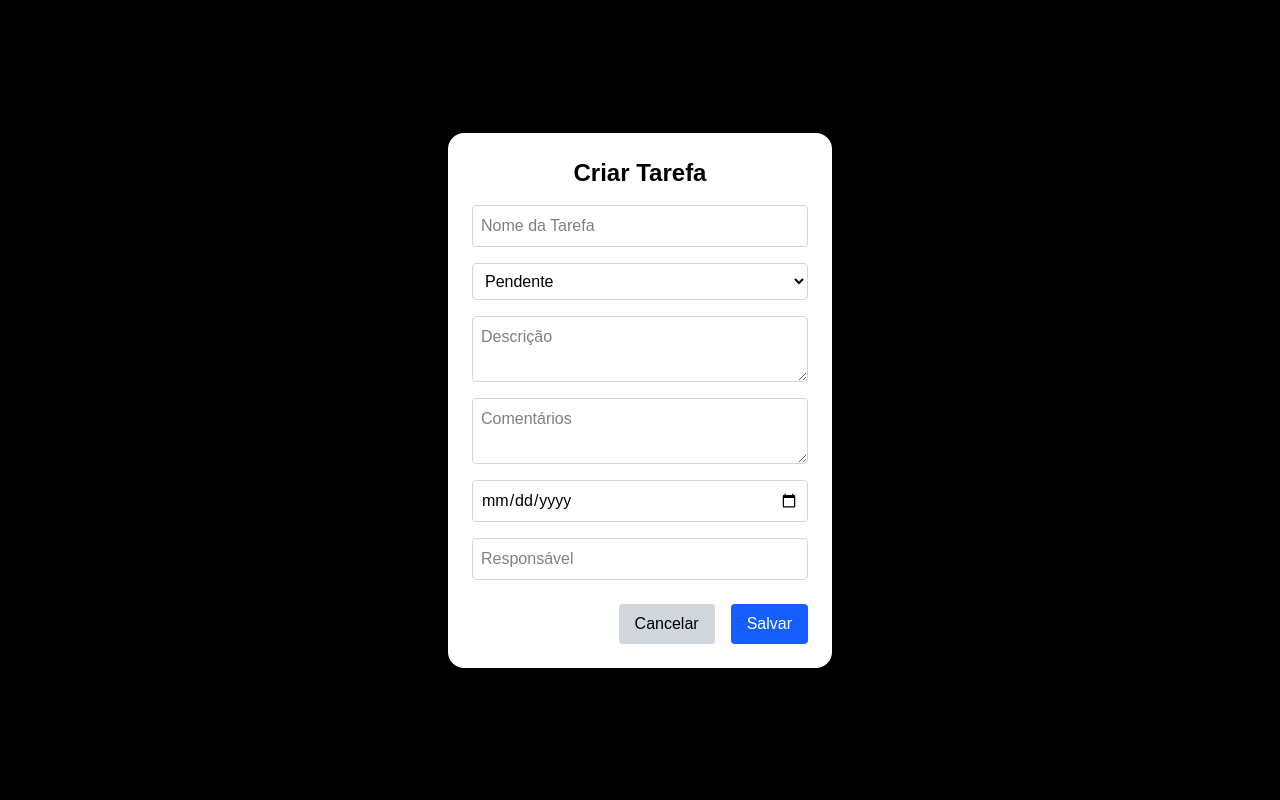
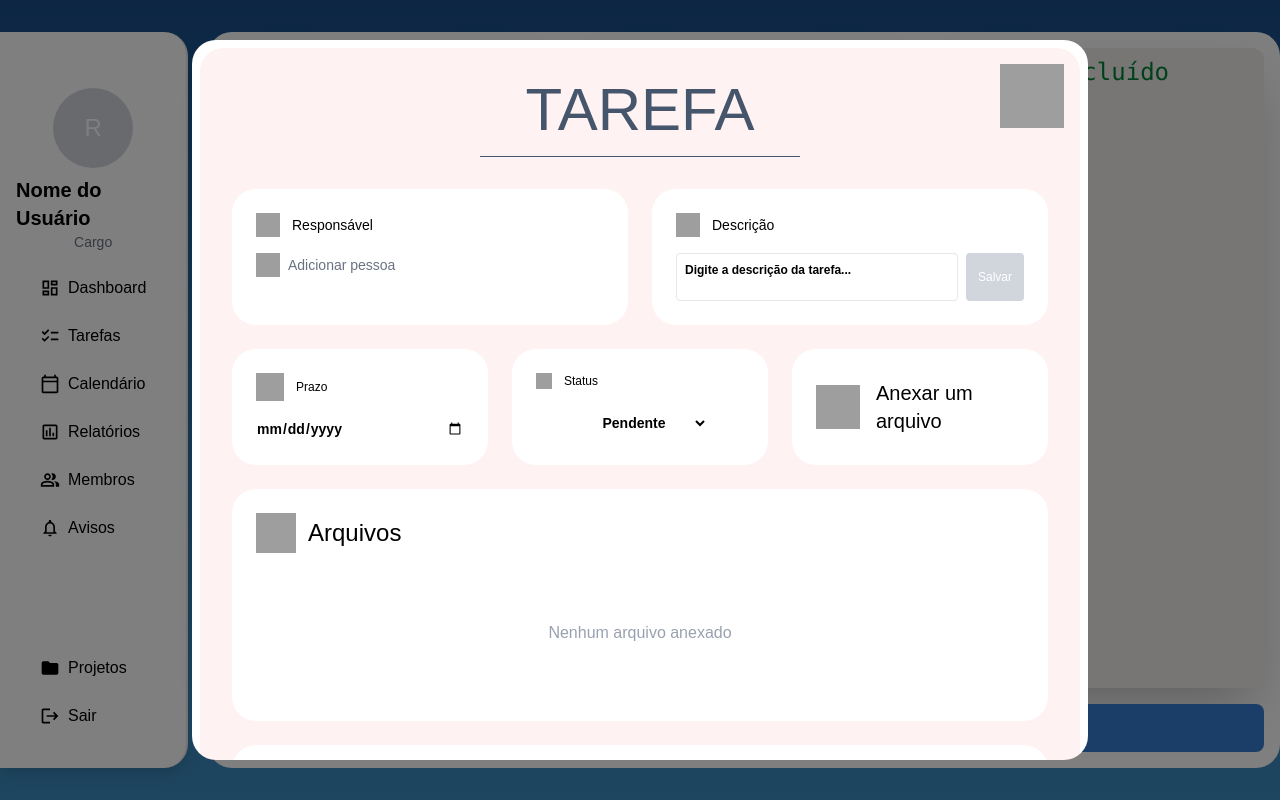
Before and after one commit to Syntax-Fatec-SJC/SideQuest-FrontEnd, a React (Vite) app in the folder SideQuest-FrontEnd/: page /tarefas in a window 1280 px wide. Both pictures are taken after a click on the element "Criar Tarefa". Built offline with nearby package versions, Linux system fonts and the light colour scheme; grey boxes are pictures that could not be loaded.

Commit message:
refactor: replace test modal with task modal in taks page

```diff
--- a/SideQuest-FrontEnd/src/Tarefas.tsx
+++ b/SideQuest-FrontEnd/src/Tarefas.tsx
@@ -1,8 +1,8 @@
 import { useState } from "react";
 import Sidebar from "./components/Sidebar";
 import { DragDropContext, Draggable, Droppable, type DropResult } from "@hello-pangea/dnd";
-import ModalTarefa from "./components/ModalTeste"; //Sera modificado
 import { FaCalendarAlt, FaRegUserCircle } from "react-icons/fa";
+import ModalTarefa from "./components/Modal";
 
 type Status = "Pendente" | "Desenvolvimento" | "Concluído"
 
@@ -10,7 +10,7 @@ interface Tarefa {
     id: string;
     nome: string;
     status: string;
-    descricao?: string;
+    descricao: string;
     comentarios?: string;
     prazo: string;
     responsavel: string;
@@ -40,28 +40,44 @@ export default function Tarefas(){
         return `${dia} ${meses[parseInt(mes,10) - 1]} ${ano}`
     }
 
-    function handleSave(data: Partial<Tarefa>) {
+    function handleSave(data: {
+        name: string;
+        description: string;
+        responsible: string[];
+        endDate: string;
+        status: Status;
+        comment: string;
+    }) {
         if (editarTarefa) {
             setTarefas((prev) =>
                 prev.map((t) =>
                     t.id === editarTarefa.id
-                        ? { ...t, ...data, prazo: formatarData(data.prazo) }
-                        : t
+                     ? {
+                        ...t,
+                        nome: data.name,
+                        descricao: data.description,
+                        status: data.status,
+                        comentarios: data.comment,
+                        prazo: data.endDate,
+                        responsavel: data.responsible.join(",")
+                     }
+                     : t
                 )
             );
         } else {
             const novaTarefa: Tarefa = {
                 id: Date.now().toString(),
-                nome: data.nome ?? "",
-                status: data.status ?? "Pendente",
-                descricao: data.descricao,
-                comentarios: data.comentarios,
-                prazo: formatarData(data.prazo),
-                responsavel: data.responsavel ?? "",
+                nome: data.name,
+                descricao: data.description,
+                status: data.status,
+                comentarios: data.comment,
+                prazo: data.endDate,
+                responsavel: data.responsible.join(",")
             };
             setTarefas((prev) => [...prev, novaTarefa]);
         }
         setIsModalOpen(false);
+        setEditarTarefa(null);
     }
 
     function onDragEnd(result: DropResult) {
@@ -148,7 +164,20 @@ export default function Tarefas(){
                 isOpen={isModalOpen}
                 onClose={() => setIsModalOpen(false)}
                 onSave={handleSave}
-                tarefa={editarTarefa}
+                initialData = {
+                    editarTarefa
+                        ? {
+                            name: editarTarefa.nome || "",
+                            description: editarTarefa.descricao || "",
+                            responsible: editarTarefa
+                                ? editarTarefa.responsavel.split(", ")
+                                : [],
+                            endDate: editarTarefa.prazo,
+                            status: editarTarefa.status as Status,
+                            comment: editarTarefa.comentarios || "",
+                        }
+                        : undefined
+                }
             />
         </div>
     )
--- a/SideQuest-FrontEnd/src/components/Modal.tsx
+++ b/SideQuest-FrontEnd/src/components/Modal.tsx
@@ -1,19 +1,40 @@
-import React, { useState, type ChangeEvent, type JSX, type KeyboardEvent } from 'react';
+import { useEffect, useState, type ChangeEvent, type KeyboardEvent } from 'react';
+
+interface ModalTarefaProps {
+    isOpen: boolean;
+    onClose: () => void;
+    onSave: (data: {
+        name: string;
+        description: string;
+        responsible: string[];
+        endDate: string;
+        status: "Pendente" | "Desenvolvimento" | "Concluído";
+        comment: string;
+    }) => void;
+    initialData?: {
+        name: string;
+        description: string;
+        responsible: string[];
+        endDate: string;
+        status: "Pendente" | "Desenvolvimento" | "Concluído";
+        comment: string;
+    };
+}
 
 // Interfaces de tipagem
 interface FormData {
+    name: string;
     description: string;
     responsible: string[];
-    startDate: string;
     endDate: string;
-    status: 'Pendente' | 'Em andamento' | 'Concluído';
+    status: 'Pendente' | 'Desenvolvimento' | 'Concluído';
     comment: string;
 }
 
 type FormField = keyof FormData;
 type StatusType = FormData['status'];
 
-export default function App(): JSX.Element {
+export default function ModalTarefa({ isOpen, onClose, onSave, initialData }: ModalTarefaProps) {
     // Aqui, os ESTADOS armazenam as informações que podem mudar na tela, fazendo com que o React atualize automaticamente quando algo muda
     // Aqui, as FUNÇÕES executam ações específicas como adicionar pessoas ou salvar dados, fazendo com que o código fique organizado em blocos
     // Aqui, as AÇÕES DE BOTÕES respondem aos cliques do usuário, fazendo com que cada botão execute uma tarefa diferente
@@ -23,15 +44,30 @@ export default function App(): JSX.Element {
     const [isAddPersonModalOpen, setIsAddPersonModalOpen] = useState<boolean>(false);
     const [showDeleteConfirm, setShowDeleteConfirm] = useState<boolean>(false);
     const [formData, setFormData] = useState<FormData>({
+        name: '',
         description: '',
         responsible: [],
-        startDate: '2025-09-15',
         endDate: '2025-12-25',
-        status: 'Em andamento',
+        status: 'Desenvolvimento',
         comment: ''
     });
     const [tempDescription, setTempDescription] = useState<string>(''); // Input temporário de texto para descrição
     const [newPersonName, setNewPersonName] = useState<string>(''); // Input de texto para nome da pessoa
+
+    useEffect(() => {
+        if (initialData) {
+        setFormData(initialData);
+        } else {
+        setFormData({
+            name: "",
+            description: "",
+            responsible: [],
+            endDate: "",
+            status: "Pendente",
+            comment: "",
+        });
+        }
+    }, [initialData, isOpen]);
 
     // Funções: atualização de dados, adição/remoção de pessoas e salvamento
     const handleInputChange = (field: FormField, value: string | string[] | StatusType): void => {
@@ -73,12 +109,14 @@ export default function App(): JSX.Element {
     };
 
     const handleSave = (): void => {
+        onSave(formData)
         alert('Tarefa salva com sucesso!');
     };
 
     const handleComplete = (): void => {
-        setIsModalOpen(false);
+        onSave({...formData, status: "Concluído"});
         alert('Tarefa concluída com sucesso!');
+        onClose();
     };
 
     const closeModal = (): void => {
@@ -94,7 +132,7 @@ export default function App(): JSX.Element {
         handleInputChange('comment', e.target.value);
     };
 
-    const handleDateChange = (field: 'startDate' | 'endDate') => (e: ChangeEvent<HTMLInputElement>): void => {
+    const handleDateChange = (field: 'endDate') => (e: ChangeEvent<HTMLInputElement>): void => {
         handleInputChange(field, e.target.value);
     };
 
@@ -118,23 +156,12 @@ export default function App(): JSX.Element {
     };
 
     // Tela inicial quando modal está fechado
-    if (!isModalOpen) {
-        return (
-            <div className="flex items-center justify-center min-h-screen bg-gray-100">
-                <button
-                    onClick={() => setIsModalOpen(true)}
-                    className="px-6 py-3 bg-blue-500 text-white rounded-lg hover:bg-blue-600 transition-colors"
-                >
-                    Abrir Modal de Tarefa
-                </button>
-            </div>
-        );
-    }
+    if (!isOpen) return null
 
     return (
         <>
             {/* Modal Principal - Overlay com fundo escuro semi-transparente */}
-            <div className="fixed inset-0 bg-black bg-opacity-50 flex items-center justify-center p-4 z-50">
+            <div className="fixed inset-0 bg-[rgba(0,0,0,0.5)] flex items-center justify-center p-4 z-50">
                 {/* Container do modal - fundo branco, bordas arredondadas de 24px, max-width responsivo */}
                 <div className="bg-white rounded-3xl w-full max-w-4xl max-h-[90vh] overflow-y-auto">
                     {/* Card principal com cor de fundo rosa claro customizada */}
@@ -150,7 +177,7 @@ export default function App(): JSX.Element {
                             <div className="w-80 h-px bg-slate-600 mx-auto mt-4"></div>
                             {/* Botão de fechar - posicionado no canto superior direito com offset negativo */}
                             <button
-                                onClick={closeModal}
+                                onClick={onClose}
                                 className="absolute -top-4 -right-4 w-16 h-16 rounded-full"
                             >
                                 <img
@@ -255,14 +282,6 @@ export default function App(): JSX.Element {
                                         <h2 className="text-xs text-black text-opacity-50 font-poppins">Prazo</h2>
                                     </div>
                                     <div className="space-y-2">
-                                        {/* DATE INPUT - campo de data de início */}
-                                        <input
-                                            type="date"
-                                            value={formData.startDate}
-                                            onChange={handleDateChange('startDate')}
-                                            className="w-full text-sm font-bold text-black text-opacity-50 outline-none"
-                                        />
-                                        <span className="text-sm font-bold text-black text-opacity-50">-</span>
                                         {/* DATE INPUT - campo de data de fim */}
                                         <input
                                             type="date"
@@ -291,7 +310,7 @@ export default function App(): JSX.Element {
                                             className="text-sm font-bold text-black text-opacity-50 outline-none bg-transparent text-center relative z-10"
                                         >
                                             <option value="Pendente">Pendente</option>
-                                            <option value="Em andamento">Em andamento</option>
+                                            <option value="Desenvolvimento">Desenvolvimento</option>
                                             <option value="Concluído">Concluído</option>
                                         </select>
                                     </div>
@@ -372,7 +391,7 @@ export default function App(): JSX.Element {
 
             {/* Modal Secundário - Adicionar Pessoa */}
             {isAddPersonModalOpen && (
-                <div className="fixed inset-0 bg-black bg-opacity-50 flex items-center justify-center p-4 z-[9999]">
+                <div className="fixed inset-0 bg-[rgba(0,0,0,0.5)] flex items-center justify-center p-4 z-[9999]">
                     {/* Card modal menor - fundo branco, bordas menos arredondadas */}
                     <div className="bg-white rounded-2xl p-6 w-full max-w-md">
                         <h2 className="text-xl font-semibold mb-4 text-center">Adicionar Responsável</h2>
--- a/SideQuest-FrontEnd/src/components/ModalTeste.tsx
+++ b/SideQuest-FrontEnd/src/components/ModalTeste.tsx
@@ -23,7 +23,7 @@ interface TarefaModalProps {
   } | null;
 }
 
-export default function ModalTarefa({
+export default function ModalTarefaT({
   isOpen,
   onClose,
   onSave,
```
